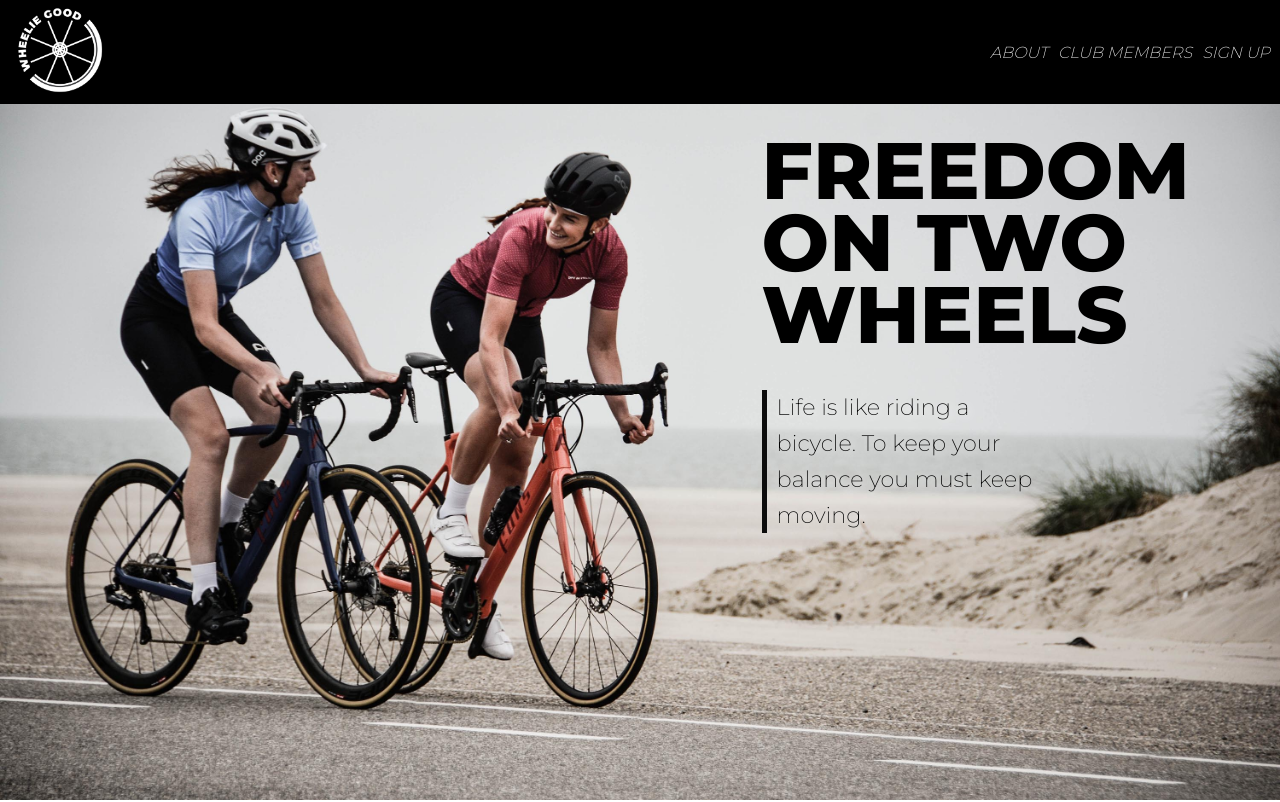
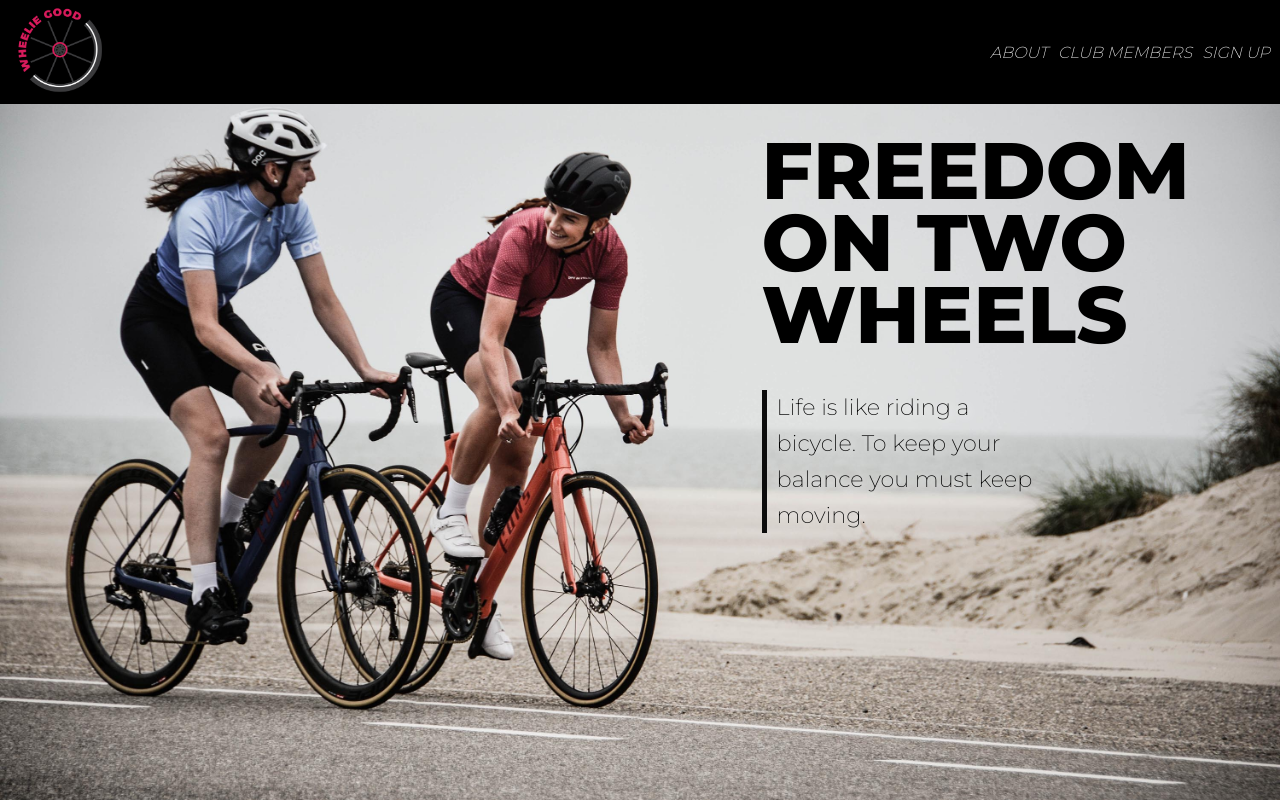
Before and after one commit to MrAshRockett/WheelieGood, a plain HTML site: page index.html in a window 1280 px wide. Shown: the top 802 px of the page. Drawn offline with nearby package versions, Linux system fonts and the light colour scheme.

Commit message:
changed logo to colour

```diff
--- a/index.html
+++ b/index.html
@@ -18,7 +18,7 @@
       <div class="top-nav">
         <div class="logo" >
           <a href="#">
-            <img src="images/logo-white.png" alt="Wheel logo">
+            <img src="images/logo-colour.png" alt="Wheel logo">
           </a>
         </div>
 
```
